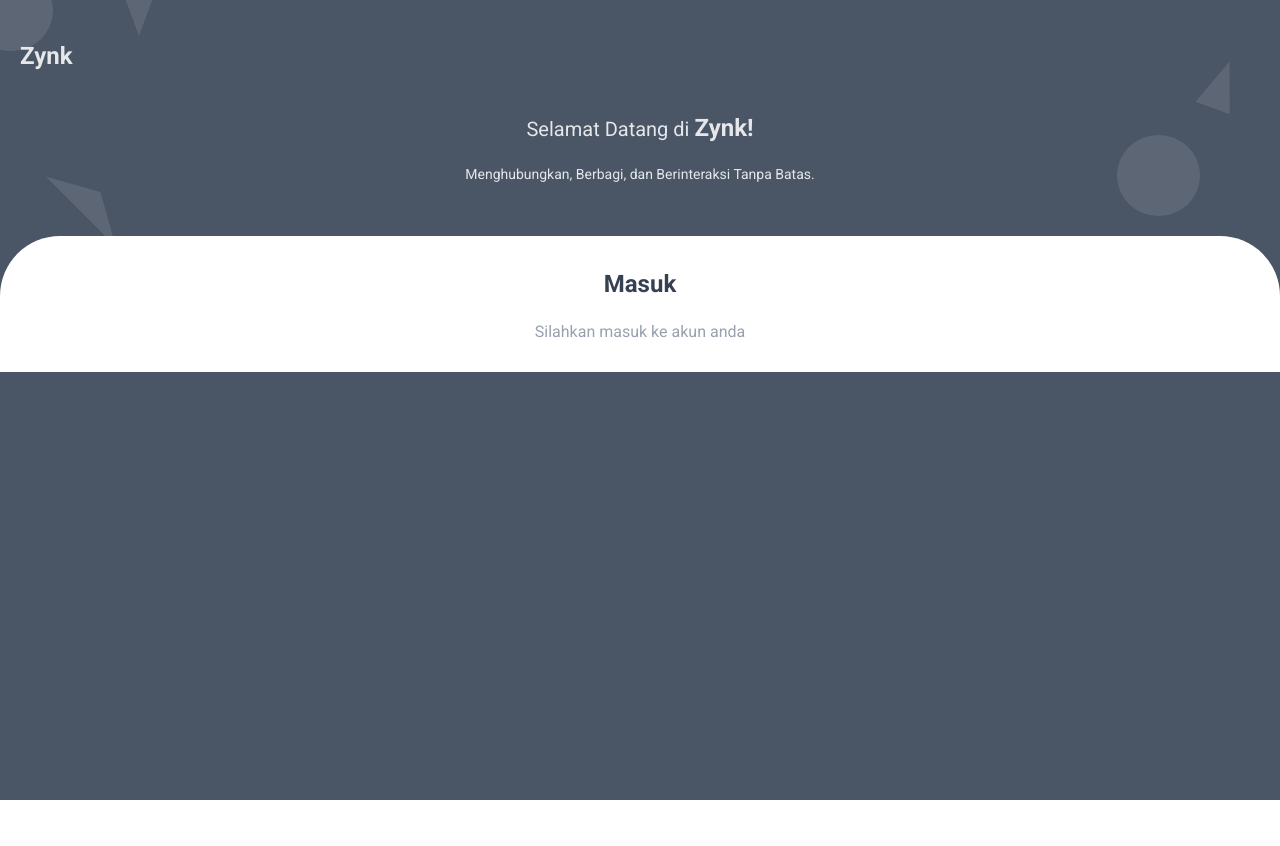
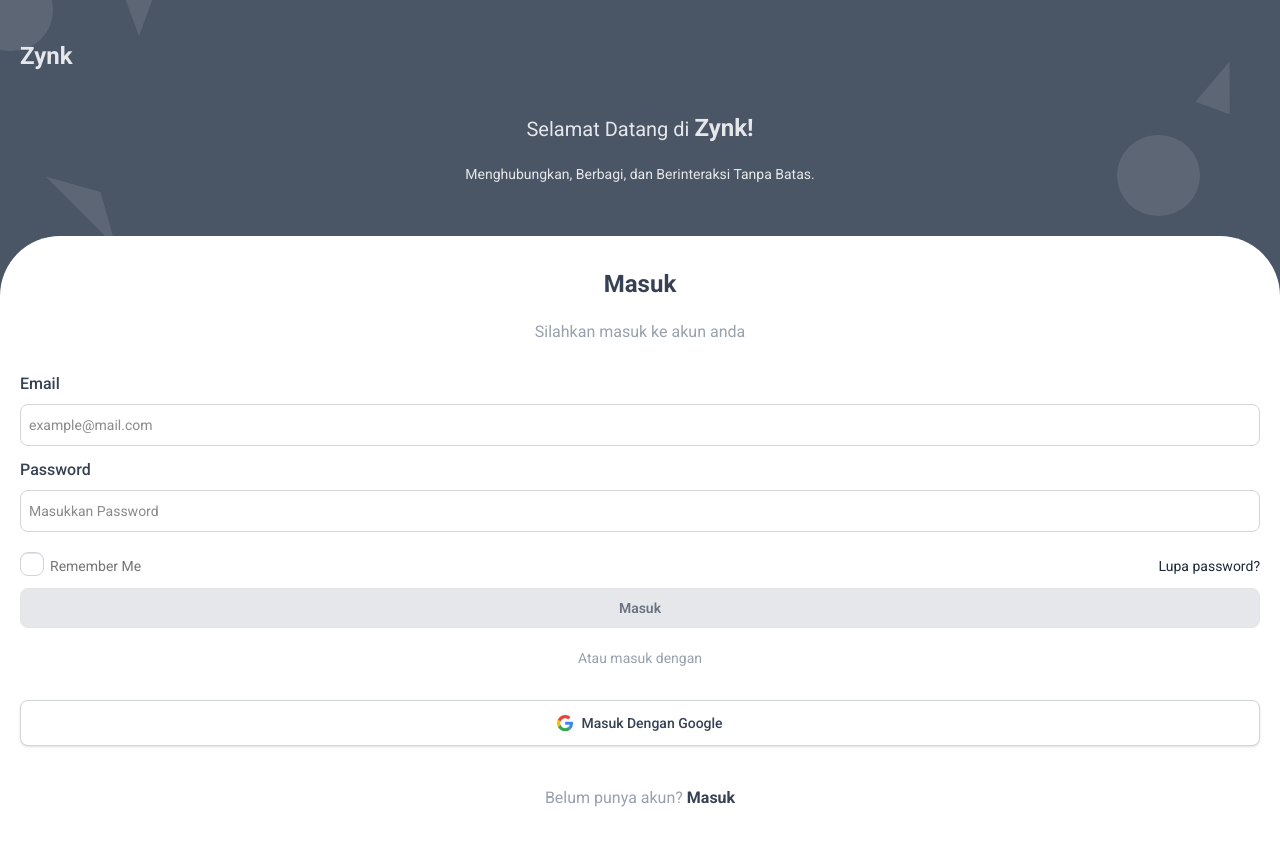
Before and after one commit to arufaki/zynk, a Next.js app: page /login in a window 1280 px wide. Shown: the top 846 px of the page. Before the commit the page ends 800 px from the top, so only its background shows below. Built offline with nearby package versions, Linux system fonts and the light colour scheme.

Commit message:
feat(auth): add login page component and form

```diff
--- /dev/null
+++ b/src/app/(authentication)/login/FormLogin.jsx
@@ -0,0 +1,46 @@
+"use client";
+
+import InputField from "app/_components/Authentication/InputField";
+import Link from "next/link";
+import { useForm } from "react-hook-form";
+
+const FormLogin = () => {
+    const {
+        register,
+        handleSubmit,
+        formState: { errors, isValid },
+    } = useForm();
+
+    const onSubmit = (data) => {
+        console.log("Data Login : ", data);
+    };
+
+    return (
+        <form onSubmit={handleSubmit(onSubmit)} className="px-5 mb-5">
+            <InputField label="Email" type="email" name="email" register={register} error={errors.email} placeholder="example@mail.com" validation={{ required: "Email wajib diisi" }} />
+            <InputField
+                label="Password"
+                type="password"
+                name="password"
+                register={register}
+                error={errors.password}
+                placeholder="Masukkan Password"
+                validation={{ required: "Password wajib diisi" }}
+            />
+
+            <div className="flex flex-row items-center justify-between">
+                <label className="fieldset-label text-sm">
+                    <InputField type="checkbox" name="checkbox" register={register} />
+                    Remember Me
+                </label>
+                <Link href="/forgot-password" className="text-sm text-gray-800">
+                    Lupa password?
+                </Link>
+            </div>
+
+            <button className={`btn btn-soft w-full rounded-lg ${isValid ? "bg-gray-600 text-gray-100" : "bg-[#E5E7EB] text-[#6B7280]"}`}>Masuk</button>
+        </form>
+    );
+};
+
+export default FormLogin;
--- a/src/app/(authentication)/login/page.jsx
+++ b/src/app/(authentication)/login/page.jsx
@@ -1,9 +1,45 @@
+import Link from "next/link";
+import FormLogin from "./FormLogin";
+
 const Page = () => {
     return (
-        <div className="text-center pt-8 pb-2">
-            <h1 className="text-gray-700 font-bold text-2xl">Masuk</h1>
-            <h2 className="text-gray-400 text-base my-5">Silahkan masuk ke akun anda</h2>
-        </div>
+        <>
+            <div className="text-center pt-8 pb-2">
+                <h1 className="text-gray-700 font-bold text-2xl">Masuk</h1>
+                <h2 className="text-gray-400 text-base my-5">Silahkan masuk ke akun anda</h2>
+            </div>
+            <FormLogin />
+            <p className="text-gray-400 text-sm my-5 text-center">Atau masuk dengan</p>
+            <div className="px-5 pt-3">
+                <button className="w-full py-3 px-5 mx-auto flex justify-center items-center gap-x-2 text-sm font-medium rounded-lg border border-gray-300 bg-white text-gray-700 shadow-sm hover:bg-gray-50 focus:outline-none focus:bg-gray-50 disabled:opacity-50 disabled:pointer-events-none">
+                    <svg className="w-4 h-auto" width={46} height={47} viewBox="0 0 46 47" fill="none">
+                        <path
+                            d="M46 24.0287C46 22.09 45.8533 20.68 45.5013 19.2112H23.4694V27.9356H36.4069C36.1429 30.1094 34.7347 33.37 31.5957 35.5731L31.5663 35.8669L38.5191 41.2719L38.9885 41.3306C43.4477 37.2181 46 31.1669 46 24.0287Z"
+                            fill="#4285F4"
+                        />
+                        <path
+                            d="M23.4694 47C29.8061 47 35.1161 44.9144 39.0179 41.3012L31.625 35.5437C29.6301 36.9244 26.9898 37.8937 23.4987 37.8937C17.2793 37.8937 12.0281 33.7812 10.1505 28.1412L9.88649 28.1706L2.61097 33.7812L2.52296 34.0456C6.36608 41.7125 14.287 47 23.4694 47Z"
+                            fill="#34A853"
+                        />
+                        <path
+                            d="M10.1212 28.1413C9.62245 26.6725 9.32908 25.1156 9.32908 23.5C9.32908 21.8844 9.62245 20.3275 10.0918 18.8588V18.5356L2.75765 12.8369L2.52296 12.9544C0.909439 16.1269 0 19.7106 0 23.5C0 27.2894 0.909439 30.8731 2.49362 34.0456L10.1212 28.1413Z"
+                            fill="#FBBC05"
+                        />
+                        <path
+                            d="M23.4694 9.07688C27.8699 9.07688 30.8622 10.9863 32.5344 12.5725L39.1645 6.11C35.0867 2.32063 29.8061 0 23.4694 0C14.287 0 6.36607 5.2875 2.49362 12.9544L10.0918 18.8588C11.9987 13.1894 17.25 9.07688 23.4694 9.07688Z"
+                            fill="#EB4335"
+                        />
+                    </svg>{" "}
+                    Masuk Dengan Google
+                </button>
+            </div>
+            <p className="text-gray-400 text-base py-10 text-center">
+                Belum punya akun?{" "}
+                <strong className="text-gray-700">
+                    <Link href="/login">Masuk</Link>
+                </strong>
+            </p>
+        </>
     );
 };
 
```
